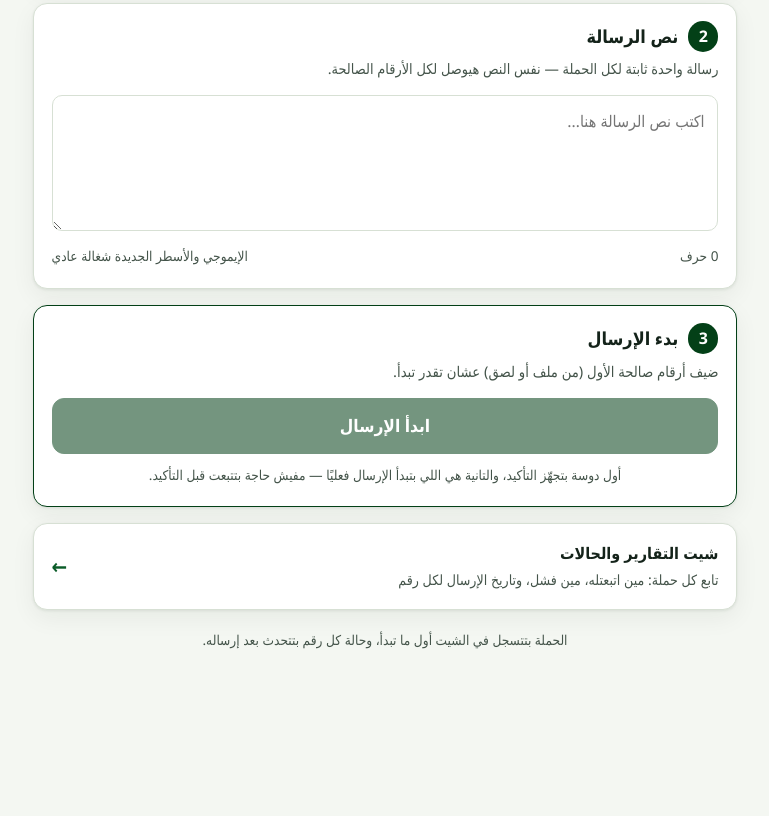
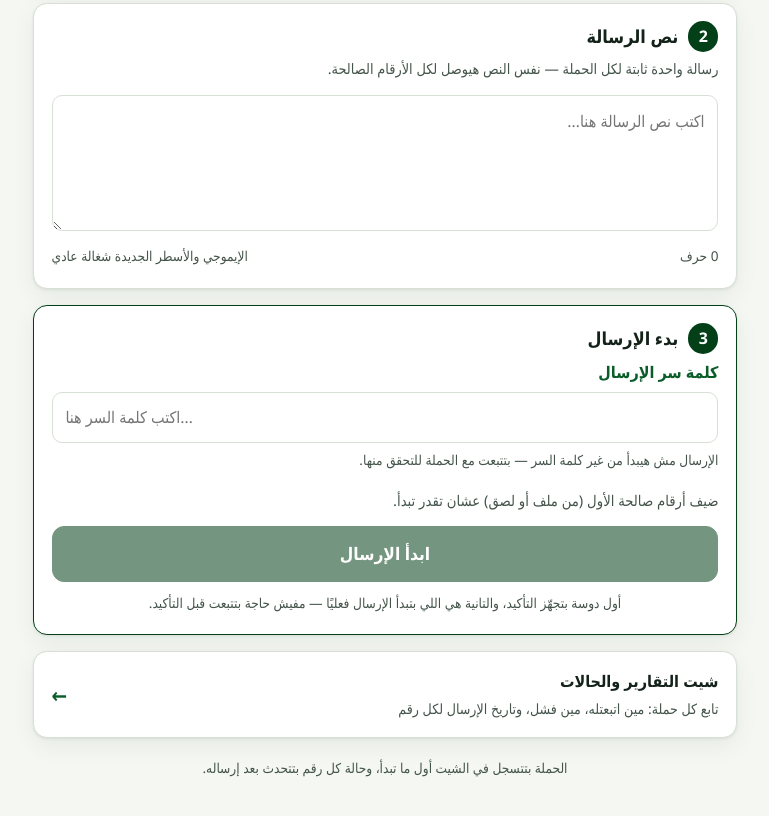
Before and after one commit to eslamsm153-oss/abuelkhiir-whatsapp-campaigns, a plain HTML site: page index.html in a window 1280 px wide. Shown: the part 648-1464 px from the top of the page, without its empty margins (255-1024 px from the left). Before the commit the page ends 1347 px from the top, so only its background shows below. Drawn offline with Linux system fonts and the light colour scheme.

Commit message:
إضافة حقل كلمة سر الإرسال

```diff
--- a/index.html
+++ b/index.html
@@ -168,6 +168,22 @@
       .btn:disabled { opacity: .55; cursor: not-allowed; }
       .btn.ghost-danger { color: var(--danger); }
 
+      .pass-block { margin-bottom: 1rem; }
+      .pass-label { display: block; font-weight: 600; color: var(--green-2); margin-bottom: .4rem; }
+      .pass-input {
+        width: 100%;
+        border: 1px solid var(--line);
+        border-radius: 10px;
+        background: var(--surface);
+        color: var(--ink);
+        font: inherit;
+        padding: .7rem .8rem;
+        direction: ltr;
+        text-align: left;
+      }
+      .pass-input:focus { outline: 2px solid var(--green-2); outline-offset: 1px; border-color: transparent; }
+      .pass-hint { color: var(--ink-soft); font-size: .85rem; margin-top: .4rem; }
+
       .send-card { border-color: var(--green); }
       .estimate { color: var(--ink-soft); font-size: .92rem; margin: 0 0 .9rem; }
       .estimate b { color: var(--ink); }
@@ -277,6 +293,11 @@
           <span class="step-num">3</span>
           <h2 id="h-step3">بدء الإرسال</h2>
         </div>
+        <div class="pass-block">
+          <label class="pass-label" for="passBox">كلمة سر الإرسال</label>
+          <input class="pass-input" type="password" id="passBox" autocomplete="off" placeholder="اكتب كلمة السر هنا…" />
+          <p class="pass-hint">الإرسال مش هيبدأ من غير كلمة السر — بتتبعت مع الحملة للتحقق منها.</p>
+        </div>
         <p class="estimate" id="estimate">ضيف الأرقام والرسالة الأول عشان يظهر ملخص الحملة هنا.</p>
         <button type="button" class="btn btn-start" id="startBtn" disabled>ابدأ الإرسال</button>
         <p class="send-note">أول دوسة بتجهّز التأكيد، والتانية هي اللي بتبدأ الإرسال فعليًا — مفيش حاجة بتتبعت قبل التأكيد.</p>
@@ -307,6 +328,7 @@
         var fileName = document.getElementById("fileName");
         var pasteBox = document.getElementById("pasteBox");
         var msgBox = document.getElementById("msgBox");
+        var passBox = document.getElementById("passBox");
         var charCount = document.getElementById("charCount");
         var stats = document.getElementById("stats");
         var stTotal = document.getElementById("stTotal");
@@ -427,7 +449,8 @@
           charCount.textContent = msgBox.value.length + " حرف";
 
           var hasMsg = msgBox.value.trim().length > 0;
-          if (valid > 0 && hasMsg) {
+          var hasPass = passBox.value.length > 0;
+          if (valid > 0 && hasMsg && hasPass) {
             var lo = (valid - 1) * 120, hi = (valid - 1) * 300;
             estimate.innerHTML = "الحملة هتتبعت لـ <b>" + valid + " رقم</b> من رقم المحل، بفاصل عشوائي ٢–٥ دقايق بين كل رسالة — الوقت الكلي التقريبي: <b>" +
               (valid === 1 ? "رسالة واحدة على طول" : "من " + fmtDuration(lo) + " لـ " + fmtDuration(hi)) + "</b>.";
@@ -435,7 +458,9 @@
           } else {
             estimate.textContent = valid === 0
               ? "ضيف أرقام صالحة الأول (من ملف أو لصق) عشان تقدر تبدأ."
-              : "اكتب نص الرسالة عشان تقدر تبدأ.";
+              : !hasMsg
+                ? "اكتب نص الرسالة عشان تقدر تبدأ."
+                : "اكتب كلمة سر الإرسال عشان تقدر تبدأ.";
             startBtn.disabled = true;
           }
           if (!sending) disarmConfirm();
@@ -452,6 +477,7 @@
 
         pasteBox.addEventListener("input", refreshFromSources);
         msgBox.addEventListener("input", render);
+        passBox.addEventListener("input", render);
 
         function handleFile(file) {
           if (!file) return;
@@ -524,6 +550,7 @@
           fileName.textContent = "";
           pasteBox.value = "";
           msgBox.value = "";
+          passBox.value = "";
           rebuildEntries([]);
           hideResult();
         });
@@ -543,7 +570,8 @@
           if (sending) return;
           var nums = validNumbers();
           var msg = msgBox.value.trim();
-          if (!nums.length || !msg) return;
+          var password = passBox.value;
+          if (!nums.length || !msg || !password) return;
 
           if (!confirmArmed) {
             confirmArmed = true;
@@ -557,7 +585,7 @@
           startBtn.classList.remove("confirm");
           startBtn.textContent = "بيتم بدء الحملة…";
 
-          var payload = { message: msg, numbers: nums };
+          var payload = { message: msg, numbers: nums, password: password };
 
           function onOk(data) {
             sending = false;
@@ -584,6 +612,9 @@
             if (status === 404) {
               showResult("error", "الحملة مبدأتش — الورك فلو مش مفعّل",
                 "لازم ورك فلو «حملات واتساب أبو الخير» في n8n يكون مفعّل (Active) عشان الصفحة تقدر تبدأ حملة. فعّله وحاول تاني.");
+            } else if (status === 401 || status === 403) {
+              showResult("error", "الحملة مبدأتش — كلمة السر غلط",
+                "كلمة السر اللي كتبتها مش صح. راجعها وحاول تاني — مفيش أي رسالة اتبعتت.");
             } else {
               showResult("error", "الحملة مبدأتش",
                 "حصلت مشكلة في الاتصال بخدمة الإرسال (كود " + status + "). اتأكد إن الورك فلو مفعّل في n8n وحاول تاني.");
```
